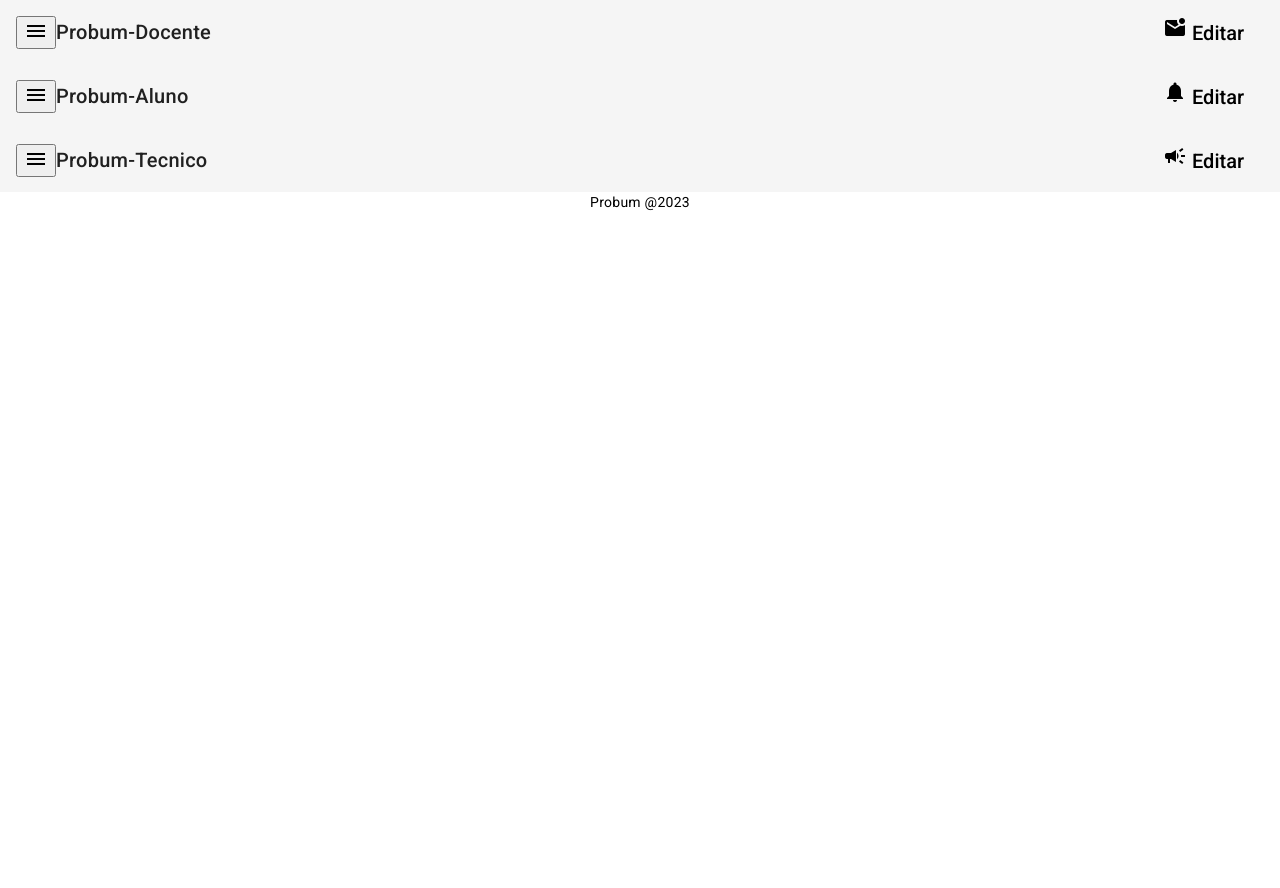
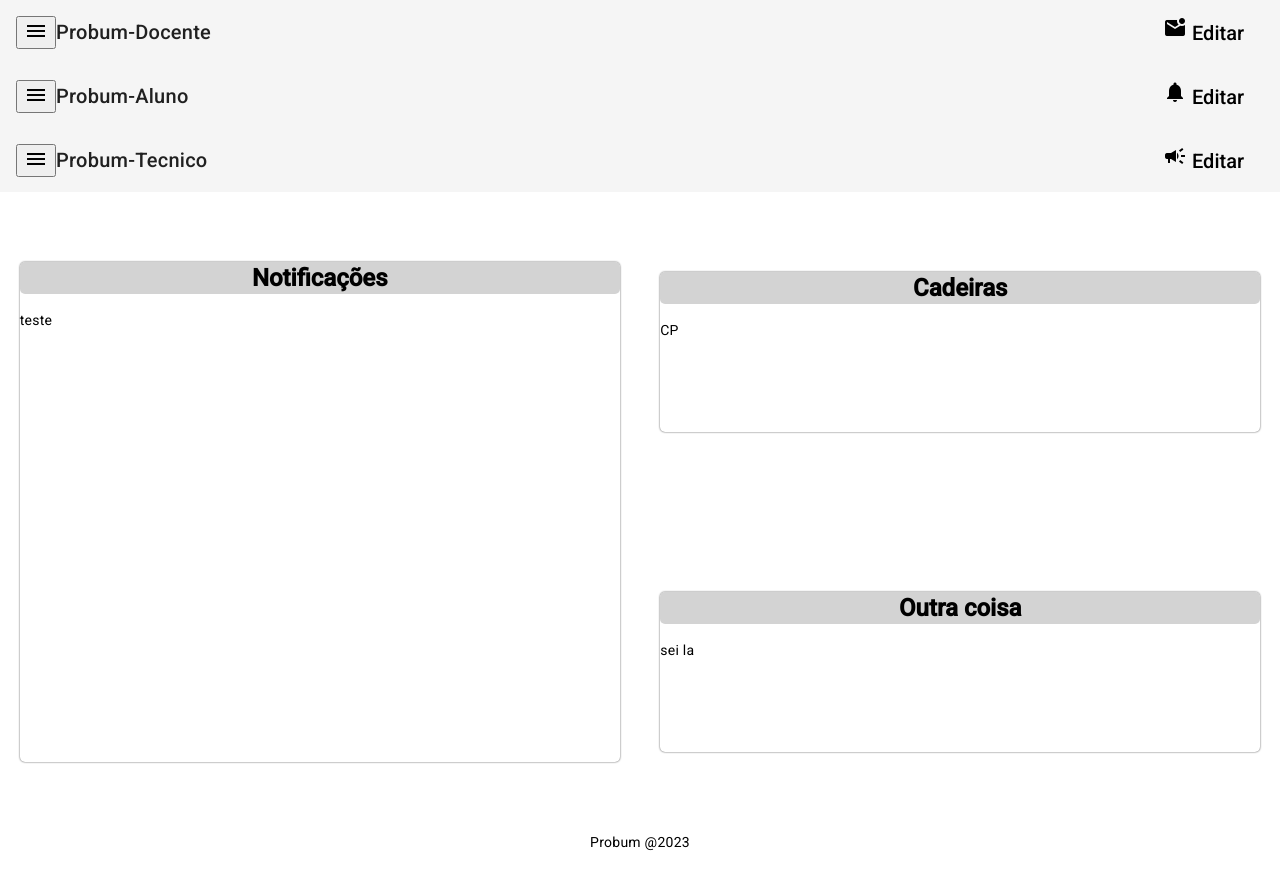
Before and after one commit to telmomaciel9/RAS-Project, an Angular app in the folder Probum/: page /home in a window 1280 px wide. Before the commit this address led to /. Shown: the top 888 px of the page. Built offline with nearby package versions, Linux system fonts and the light colour scheme.

Commit message:
After Login Started

```diff
--- a/Probum/src/app/Provas/provas.component.ts
+++ b/Probum/src/app/Provas/provas.component.ts
@@ -5,9 +5,6 @@ import { Questao } from '../Modules/questao.module';
   selector: 'app-provas', // Seletor usado para referenciar esse componente em outros arquivos HTML
   template: `
     <h2>Lista de Questões</h2>
-    <div *ngFor="let questao of questoes">
-      <app-question-answer [questaoAtual]="questao"></app-question-answer>
-    </div>
   `,
   //templateUrl: './provas.component.html', // Caminho para o arquivo HTML associado a este componente
 })
--- a/Probum/src/app/app.component.html
+++ b/Probum/src/app/app.component.html
@@ -132,9 +132,10 @@
         <router-outlet></router-outlet>
         <!-- Other content goes here -->
     </div>
-    <footer style="background-color: lightgray;">
+    <footer style="background-color: white;">
         <p style="background-color:white; display: flex; justify-content: center; align-items: center;">
         Probum &#64;2023
         </p>
+        <br>
     </footer>
 </body>
--- a/Probum/src/app/app.routes.ts
+++ b/Probum/src/app/app.routes.ts
@@ -1,8 +1,10 @@
 import { Routes } from '@angular/router';
 import { ProvasComponent } from './Provas/provas.component';
 import { HomepageComponent } from './homepage/homepage.component';
+import { InicioComponent } from './inicio/inicio.component';
 
 export const routes: Routes = [
   { path: '', component: HomepageComponent },
   { path: 'provas', component: ProvasComponent },
+  { path: 'home', component: InicioComponent },
 ];
--- /dev/null
+++ b/Probum/src/app/inicio/inicio.component.css
@@ -0,0 +1,19 @@
+
+.quadradoUm{
+    min-height: 0px;
+    background-color: #fff;
+    border-radius: 5px;
+    height: 500px;
+    width: 600px;
+    box-shadow: 0px 0px 2px 0px rgba(0,0,0,0.75);
+}
+
+
+.quadradoDois{
+    min-height: 0px;
+    background-color: #fff;
+    border-radius: 5px;
+    height: 160px;
+    width: 600px;
+    box-shadow: 0px 0px 2px 0px rgba(0,0,0,0.75);
+}
--- /dev/null
+++ b/Probum/src/app/inicio/inicio.component.html
@@ -0,0 +1,36 @@
+<div>
+    <mat-grid-list cols="2" rowHeight="2:1">
+        <mat-grid-tile rowspan="2" >
+            <mat-card class="quadradoUm">
+                <h1 style="background-color: lightgray; border-radius: 5px; text-align:center; font-weight: bold;">
+                    Notificações
+                </h1>
+                <div>
+                    teste
+                </div>
+            </mat-card>
+        </mat-grid-tile>
+
+        <mat-grid-tile>
+            <mat-card class="quadradoDois">
+                <h1 style="background-color: lightgray; border-radius: 5px; text-align:center; font-weight: bold;">
+                    Cadeiras
+                </h1>
+                <div>
+                    CP
+                </div>
+            </mat-card>
+        </mat-grid-tile>
+
+        <mat-grid-tile>
+            <mat-card class="quadradoDois">
+                <h1 style="background-color: lightgray; border-radius: 5px; text-align:center; font-weight: bold;">
+                    Outra coisa
+                </h1>
+                <div>
+                    sei la
+                </div>
+            </mat-card>
+        </mat-grid-tile>
+    </mat-grid-list>
+</div>
```
Also changed, not shown: Probum/src/app/inicio/inicio.component.ts (added, +14 -0 lines), 2 other files (tests, documents, lock files or other folders).
